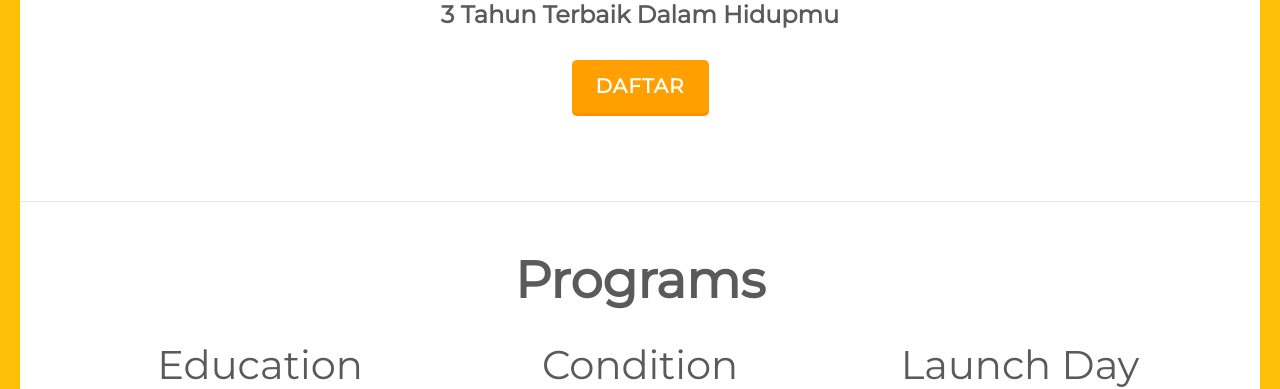
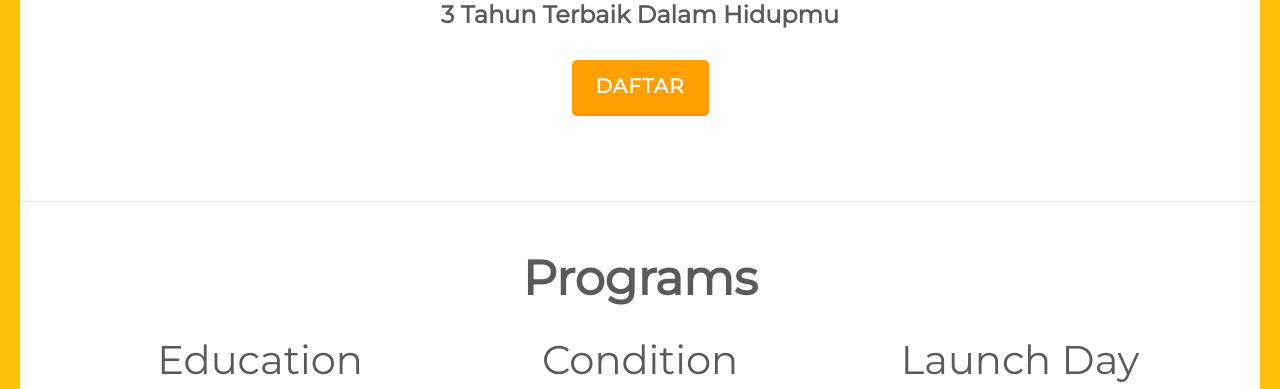
Before and after one commit to kitikirana/codingsmartschool.id, a plain HTML site: page index.html in a window 1280 px wide. Shown: the part 584-973 px from the top of the page. Drawn offline with nearby package versions, Linux system fonts and the light colour scheme; a script that the page names is missing.

Commit message:
Smaller font

```diff
--- a/css/carousel.css
+++ b/css/carousel.css
@@ -20,7 +20,7 @@ body {
 
 .dawin {
 	font-weight: bolder !important;
-	font-size: 3.2em !important;
+	font-size: 3em !important;
 }
 
 
```
